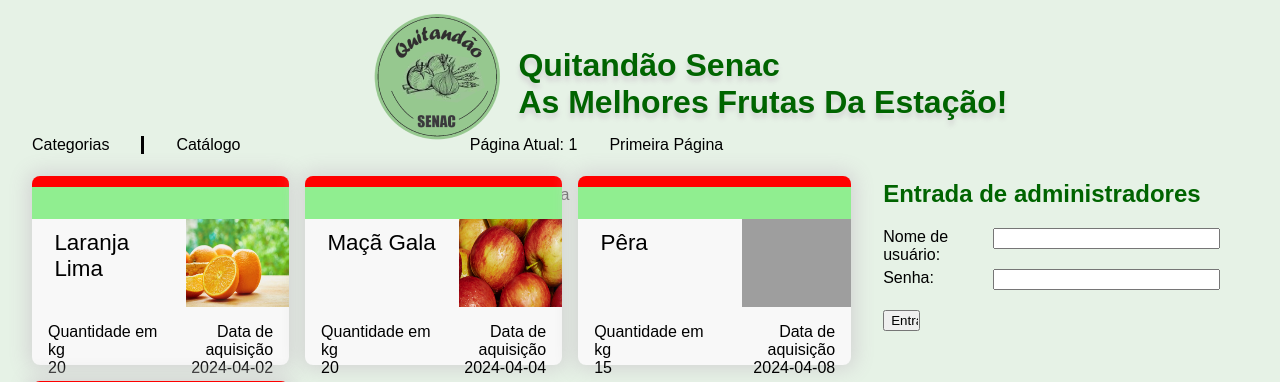
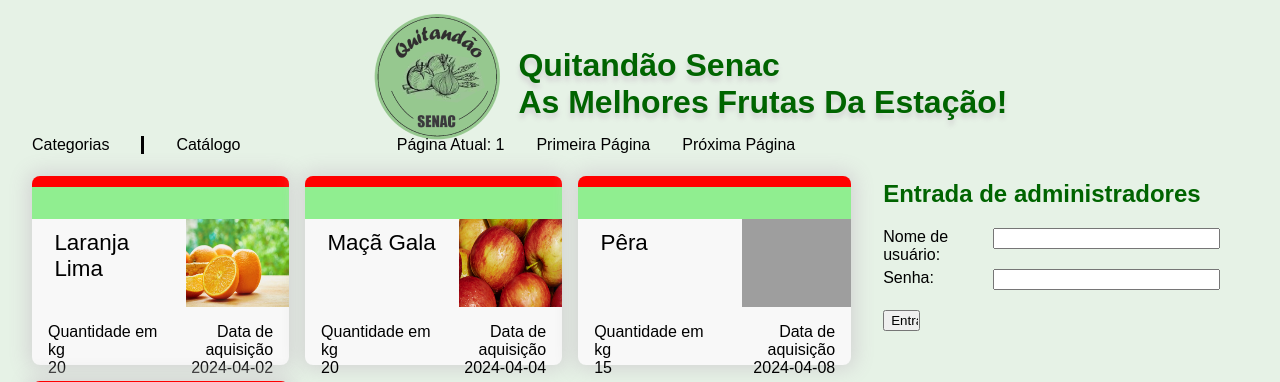
Before and after one commit to sanallite/UC11-PI-Projeto-Quitanda, a PHP site: page /segunda_pag.php?id_cat=1 in a window 1280 px wide. Shown: the top 382 px of the page. Run offline with PHP 8.4, Linux system fonts and the light colour scheme; data comes from the database, SQL or seed files in the repository; grey boxes are pictures that could not be loaded.

Commit message:
Páginação pronta.

```diff
--- a/estilo.css
+++ b/estilo.css
@@ -48,7 +48,7 @@
 nav {
     grid-area: n;
     display: grid;
-    grid-template-columns: 3.6fr 3.4fr 3fr;
+    grid-template-columns: 3fr 4fr 3fr;
     grid-template-areas: "p1 pa p2";
 }
 
--- a/segunda_pag.php
+++ b/segunda_pag.php
@@ -25,7 +25,7 @@
     }
 
     else {
-        header("location:index.php");
+
     }
 ?>
 
@@ -55,22 +55,21 @@
 
         <div class="paginas" >
             <a class="paginas">Página Atual: <?= $pagina_atual + 1?></a>
-
-            <a href="segunda_pag.php?nr_pag=1" class="paginas">Primeira Página</a>
+            <a href="<?php echo $_SERVER['PHP_SELF']; ?>?nr_pag=1&id_cat=<?= $id_cat ?>" class="paginas">Primeira Página</a>
         <?php
             if ( isset($_GET['nr_pag']) && $_GET['nr_pag'] > 1) { ?>
-                <a href="segunda_pag.php?nr_pag=<?= $_GET['nr_pag'] - 1 ?>" class="paginas">Anterior</a>
+                <a href="<?php echo $_SERVER['PHP_SELF']; ?>?id_cat=<?= $id_cat ?>&nr_pag=<?= $_GET['nr_pag'] - 1 ?>" class="paginas">Página Anterior</a>
         <?php }
 
             if ( isset($_GET['nr_pag']) && $_GET['nr_pag'] < $paginas ) { ?>
-                <a href="segunda_pag.php?nr_pag=<?= $_GET['nr_pag'] + 1 ?>" class="paginas">Próxima</a>
+                <a href="<?php echo $_SERVER['PHP_SELF']; ?>?id_cat=<?= $id_cat ?>&nr_pag=<?= $_GET['nr_pag'] + 1 ?>" class="paginas">Próxima Página</a>
         <?php }
 
-            else if ( !isset($_GET['nr_pag']) && $numeroProdutos > 9) { ?>
-                <a href="segunda_pag.php?nr_pag=2" class="paginas">Próxima</a>
+            else if ( !isset($_GET['nr_pag']) && $numeroProdutos > 1) { ?>
+                <a href="<?php echo $_SERVER['PHP_SELF']; ?>?id_cat=<?= $id_cat ?>&nr_pag=2" class="paginas">Próxima Página</a>
         <?php } ?>
 
-            <a href="segunda_pag.php?nr_pag=<?= $paginas ?>" class="paginas">Última Página</a>
+            <a href="<?php echo $_SERVER['PHP_SELF']; ?>?id_cat=<?= $id_cat ?>&nr_pag=<?= $paginas ?>" class="paginas">Última Página</a>
         </div>
 
         <div class="cadastro">
@@ -86,7 +85,7 @@
 
     <main id="catalogo">
     <?php
-        $produtos = mysqli_query($conexao, "SELECT * FROM produtos INNER JOIN categorias WHERE produtos.id_categoria = categorias.id_categoria AND produtos.id_categoria = $id_cat");
+        $produtos = mysqli_query($conexao, "SELECT * FROM produtos INNER JOIN categorias WHERE produtos.id_categoria = categorias.id_categoria AND produtos.id_categoria = $id_cat LIMIT $inicio, $produtosPorPagina");
 
         $quantBloco = 0;
         $numBloco = 0;
```
Also changed, not shown: index.php (+5 -7 lines).
